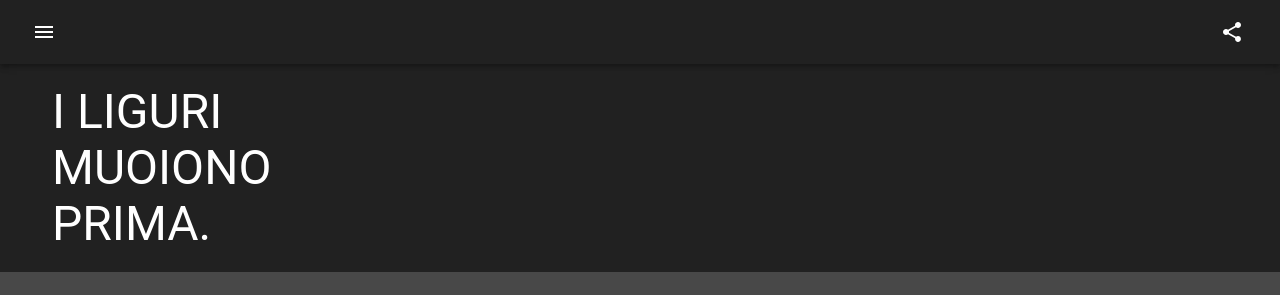
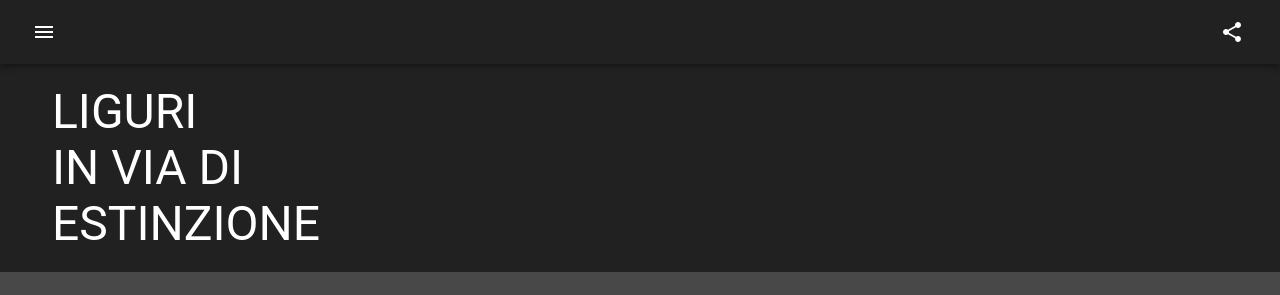
Before and after one commit to Nenne2000/ILiguriMuoionoPrima, a React (Create React App) app: page / in a window 1280 px wide. Shown: the top 295 px of the page. Built offline with nearby package versions, Linux system fonts and the light colour scheme.

Commit message:
frasi casuali

```diff
--- a/src/App.js
+++ b/src/App.js
@@ -15,6 +15,13 @@ const App = () => {
   const THREE_DAYS_IN_MS = 3*24*60*1000;
   const NOW_IN_MS = new Date().getTime();
 
+  const MORTE = ["I LIGURI", "MUOIONO", "PRIMA."];
+  const FOCACCIA = ["ADDIO", "FOCACCIA"];
+  const PESTO = ["ADDIO", "PESTO"];
+  const ESTINZIONE = ["LIGURI", "IN VIA DI", "ESTINZIONE"]
+  const MINACCE = [MORTE, FOCACCIA, PESTO, ESTINZIONE];
+  var x = Math.floor(Math.random() * 4);
+
   const dateTimeAfterThreeDays = NOW_IN_MS + THREE_DAYS_IN_MS;
 
   return (
@@ -23,8 +30,8 @@ const App = () => {
       <Navbar/>
 
         <div className="App" style={{ marginLeft: "32px", padding:"20px"}}>
-          <Typography variant="h3" color="common.white">
-            I LIGURI <br /> MUOIONO <br /> PRIMA.
+          <Typography variant="h3" color="common.white" display="block">
+            {MINACCE[x][0]} <br /> {MINACCE[x][1]} <br /> {MINACCE[x][2]}
           </Typography>
         </div>
     <div className="App" style={{ backgroundColor: "#484848" , textAlign:"justify", padding:"20px"}}>
```
